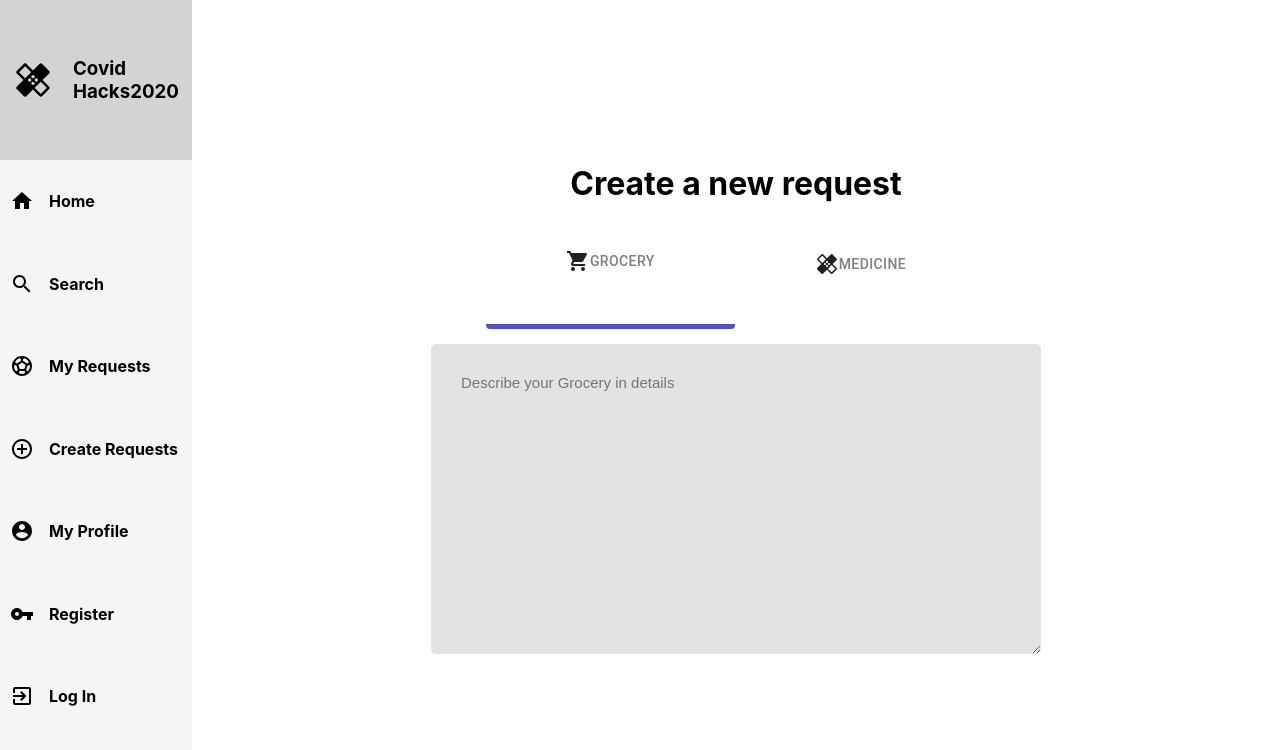
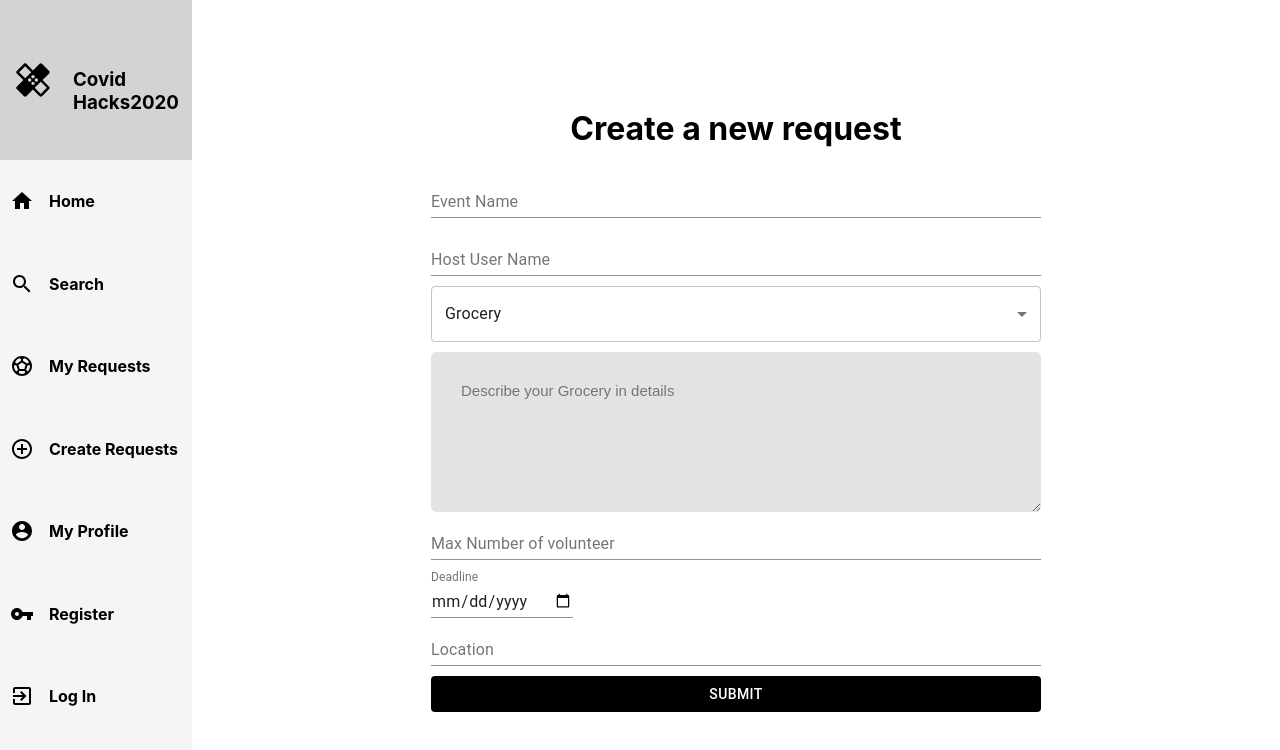
Before and after one commit to FarhanRehman/CovidHacks2020, a React (Create React App) app in the folder covid19/: page /request in a window 1280 px wide. Shown: the top 750 px of the page. Built offline with nearby package versions, Linux system fonts and the light colour scheme.

Commit message:
added my request page

```diff
--- a/covid19/package.json
+++ b/covid19/package.json
@@ -3,11 +3,15 @@
   "version": "0.1.0",
   "private": true,
   "dependencies": {
+    "@date-io/core": "^2.9.0",
+    "@date-io/date-fns": "^2.8.1",
     "@material-ui/core": "^4.11.0",
     "@material-ui/icons": "^4.9.1",
+    "@material-ui/pickers": "^3.2.10",
     "@testing-library/jest-dom": "^4.2.4",
     "@testing-library/react": "^9.5.0",
     "@testing-library/user-event": "^7.2.1",
+    "date-fns": "^2.16.1",
     "react": "^16.13.1",
     "react-dom": "^16.13.1",
     "react-router-dom": "^5.2.0",
--- a/covid19/src/App.js
+++ b/covid19/src/App.js
@@ -6,6 +6,7 @@ import Home from './components/Home/Home';
 import Register from './components/register/Register';
 import Profile from './components/profile/Profile';
 import Requests from './components/requests/Requests';
+import RequestRecord from './components/requestRecord/RequestRecord';
 
 import {BrowserRouter as Router, Route, Switch} from 'react-router-dom'
 function App() {
@@ -20,6 +21,7 @@ function App() {
                         <Route path="/register" component={Register} />
                         <Route path="/profile" component={Profile} />
                         <Route path="/request" component={Requests} />
+                        <Route path="/my-request" component={RequestRecord} />
                     </div>
                 </Switch>
             </div>
--- /dev/null
+++ b/covid19/src/components/ReqLog/Req.module.css
@@ -0,0 +1,27 @@
+.reqLog{
+    width: 95%;
+    display: grid;
+    grid-template-columns: 20% auto;
+    grid-column-gap: 20px;
+    background-color: rgb(51,51,51);
+    margin: 30px;
+    min-height: 110px;
+    border-radius: 20px;
+}
+
+.reqLogDate{
+
+    border-radius: 10px;
+    display: flex;
+    align-items: center;
+    flex-direction: column;
+    color: white;
+}
+
+.reqLogEventName{
+    display: flex;
+    border-radius: 10px;
+    justify-content: center;
+    align-items: center;
+    background-color: lightgray;
+}
--- /dev/null
+++ b/covid19/src/components/ReqLog/ReqLog.js
@@ -0,0 +1,18 @@
+import React from 'react'
+import styles from './Req.module.css';
+const ReqLog = ({eventName}) => {
+    return (
+        <div className={styles.reqLog}>
+            <div className={styles.reqLogDate}>
+                <h5>11 Sept</h5>
+                <h6>Monday</h6>
+            </div>
+
+            <div className={styles.reqLogEventName}>
+                <h2>{eventName}</h2>
+            </div>
+        </div>
+    )
+}
+
+export default ReqLog
--- /dev/null
+++ b/covid19/src/components/requestRecord/RequestRecord.js
@@ -0,0 +1,34 @@
+import React from 'react'
+import styles from './requestRecord.module.css';
+import {Button} from '@material-ui/core';
+import {Link} from 'react-router-dom';
+import ReqLog from '../ReqLog/ReqLog';
+
+const RequestRecord = () => {
+    return (
+        <div className={styles.requestRecord}>
+            <div className={styles.requestRecord__header}>
+                <h2>Need Help?</h2>
+                <Link to="/request">
+                    <Button className={styles.recordBtn}>Create New Requests
+                    </Button>
+                </Link>
+            </div>
+            <h3>My Requests</h3>
+            <div className={styles.requestRecord__header1}>
+
+                <div className={styles.request__log}>
+                    <ReqLog eventName="Gorcery Shop"/>
+                    <ReqLog eventName="Buy medicine"/>
+                    <ReqLog eventName="Buy toilet paper"/>
+                    <ReqLog eventName="Buy face mask"/>
+
+                </div>
+
+            </div>
+
+        </div>
+    )
+}
+
+export default RequestRecord
--- /dev/null
+++ b/covid19/src/components/requestRecord/requestRecord.module.css
@@ -0,0 +1,45 @@
+.requestRecord{
+    width: 100%;
+    height: 98%;
+    display: flex;
+    align-items: center;
+    flex-direction: column;
+    overflow: scroll;
+
+}
+
+.requestRecord__header{
+    width: 95%;
+    height: 14%;
+    padding: 20px;
+    background-color: lightgray;
+    box-shadow: 4px 4px 20px rgba(0, 0, 0, 0.404);
+}
+
+.recordBtn{
+    display: flex !important;
+    margin: 0 auto !important;
+    border-radius: 10px !important;
+    background-color: rgb(83, 151, 194) !important;
+    color: white !important;
+}
+
+.requestRecord__header1{
+    width: 95%;
+    height: 100%;
+    padding: 20px;
+    margin-top: 20px;
+    overflow: scroll;
+}
+.request__log{
+    flex-direction: column;
+    height: 100%;
+    width: 100%;
+}
+h3{
+    margin-top: 40px;
+}
+
+.requestRecord__header1::-webkit-scrollbar{
+    display: none;
+}
--- a/covid19/src/components/requests/Requests.js
+++ b/covid19/src/components/requests/Requests.js
@@ -1,48 +1,138 @@
-import React, {useState, useEffect} from 'react'
+import React, {useState} from 'react'
 import styles from './request.module.css';
-import {Button, TextareaAutosize} from '@material-ui/core'
-import {ShoppingCart, Healing} from '@material-ui/icons';
+import {
+    TextareaAutosize,
+    Input,
+    InputLabel,
+    FormControl,
+    Select,
+    MenuItem,
+    TextField,
+    Button
+} from
+'@material-ui/core';
+
 const Requests = () => {
+    const [categories, setCategories] = useState("Grocery");
+    const [listCategory, setListCategory] = useState(
+        ["Grocery", "Medicine", "Home Supplies", "Volunteering work", "First Aid"]
+    );
+    const [textValue, setTextValue] = useState("Grocery");
+    const [event, setEvent] = useState("")
+    const [host, setHost] = useState("")
+    const [desc, setDesc] = useState("")
+    const [max, setMax] = useState("")
+    const [date, setDate] = useState("")
+    const [location, setLocation] = useState("")
 
-    const [type, setType] = useState("Grocery");
-    const [active, setActive] = useState(false);
-    const [textValue, setTextValue] = useState(null);
-    const handleChange = e => {
-           setTextValue(e.target.value);
-           console.log(textValue);
+    const changeEvent = e => {
+        setEvent(e.target.value);
     }
-    const handleGrocery = () => {
-        setType("Grocery")
-        setActive(false)
+
+    const handleHost = e => {
+        setHost(e.target.value);
     }
-    const handleMedicine = () => {
-        setType("Healing")
-        setActive(true)
+    const handleDesc = e => {
+        setDesc(e.target.value);
     }
+
+    const handleMax = e => {
+        setMax(e.target.value);
+    }
+
+    const handleDate = e => {
+        setDate(e.target.value);
+    }
+
+    const handleLocation = e => {
+        setLocation(e.target.value);
+    }
+
+    const changeHandler = (e) => {
+        const category = e.target.value;
+        setCategories(category);
+        setTextValue(category)
+    }
+
 
     return (
         <div className={styles.requests}>
             <h1>Create a new request</h1>
-            <div className={styles.requestBtnContainer}>
-                <Button className={`${styles.requestBtn} ${!active && styles.requestActive}`} onClick={handleGrocery}>
-                    <ShoppingCart/>
-                    <p>GROCERY</p>
-                </Button>
+            <div className={styles.requestDescriptionContainer}>
+                <FormControl className={styles.form1}>
+                    <InputLabel htmlFor="my-input">Event Name</InputLabel>
+                    <Input
+                        onChange={changeEvent}
+                        value={event}
+                        type="text"
+                        id="my-input"
+                        aria-describedby="my-helper-text"/>
 
-                <Button className={`${styles.requestBtn} ${active && styles.requestActive}`} onClick={handleMedicine}>
-                    <Healing/>
-                    <p>Medicine</p>
-                </Button>
-            </div>
-            <div className={styles.requestDescriptionContainer}>
-                <p className="defaultValue"></p>
+                </FormControl>
+
+                <FormControl className={styles.form1}>
+                    <InputLabel htmlFor="my-input">Host User Name</InputLabel>
+                    <Input
+                        onChange={handleHost}
+                        value={host}
+                        type="text"
+                        id="my-input"
+                        aria-describedby="my-helper-text"/>
+
+                </FormControl>
+                <FormControl className={styles.form1}>
+                    <Select variant="outlined" value={categories} onChange={changeHandler}>
+                        {
+                            listCategory.map(
+                                category => (<MenuItem value={category}>{category}</MenuItem>)
+                            )
+                        }
+                    </Select>
+                </FormControl>
                 <TextareaAutosize
                     className={styles.description}
-                    rowsMax={10}
+                    rowsMax={5}
+                    onChange={handleDesc}
                     aria-label="maximum height"
-                    placeholder={`Describe your ${type} in details`}
-                    value={textValue}
-                    onChange={handleChange}/>
+                    placeholder={`Describe your ${textValue} in details`}
+                    value={desc}
+                    />
+
+                <FormControl className={styles.form1}>
+                    <InputLabel htmlFor="my-input">Max Number of volunteer</InputLabel>
+                    <Input
+                        onChange={handleMax}
+                        value={max}
+                        type="text"
+                        id="my-input"
+                        aria-describedby="my-helper-text"/>
+                </FormControl>
+
+                <form noValidate="noValidate">
+                    <TextField
+                        id="date"
+                        value={date}
+                        label="Deadline"
+                        type="date"
+                        onChange={handleDate}
+                        InputLabelProps={{
+                            shrink: true
+                        }}/>
+                </form>
+
+                <FormControl className={styles.form1}>
+                    <InputLabel htmlFor="my-input">Location</InputLabel>
+                    <Input
+                        onChange={handleLocation}
+                        value={location}
+                        type="text"
+                        id="my-input"
+                        aria-describedby="my-helper-text"/>
+                </FormControl>
+
+                <Button className={styles.ReqBtn}>
+                    Submit
+                </Button>
 
             </div>
         </div>
--- a/covid19/src/components/requests/request.module.css
+++ b/covid19/src/components/requests/request.module.css
@@ -14,9 +14,16 @@
     align-items: center;
     background-color: white;
 }
+.requestDescriptionContainer{
+    display: flex;
+    flex-direction: column;
+}
 .requestBtn{
    padding: 50px 80px !important;
    margin-bottom: 40px !important;
+}
+.form1{
+    margin-bottom: 10px !important;
 }
 
 .requestBtn:hover{
@@ -27,7 +34,7 @@
  }
 
 .description{
-    height: 250px !important;
+    height: 100px !important;
     width: 550px !important;
     outline: none;
     border: none;
@@ -37,3 +44,7 @@
     font-family: arial !important;
     font-size: 15px !important;
 }
+.ReqBtn{
+    background-color: black !important;
+    color: white !important;
+}
```
Also changed, not shown: covid19/src/components/sideBar/Sidebar.js (+13 -3 lines), 1 other file (tests, documents, lock files or other folders).
